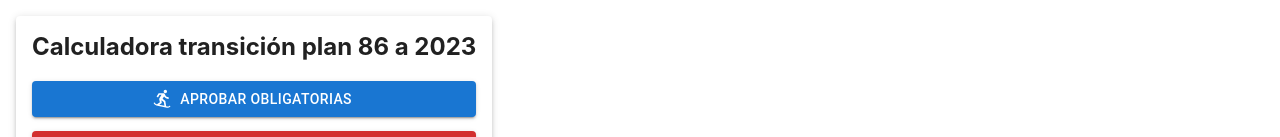
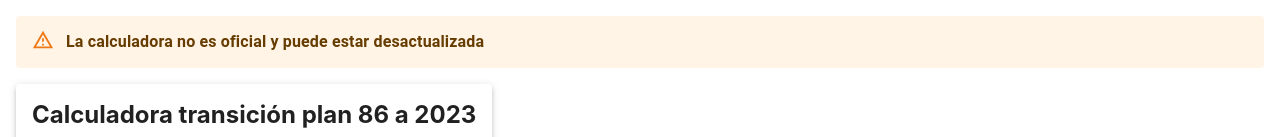
Before and after one commit to ManuelBilbao/FIUBA-Transicion, a React (Create React App) app: page / in a window 1280 px wide. Shown: the top 137 px of the page. Built offline with nearby package versions, Linux system fonts and the light colour scheme; no server answers.

Commit message:
Aviso desactualizada

```diff
--- a/src/App.jsx
+++ b/src/App.jsx
@@ -155,6 +155,11 @@ function App() {
   return (
     <Box sx={{flexGrow: 1}} padding={2}>
       <Grid container sx={{ margin: "0 0 2rem 0" }}>
+        <Grid item xs={12} sx={{ margin: "0 0 1rem 0" }}>
+          <Alert severity="warning">
+            <AlertTitle sx={{ margin: "0" }}><b>La calculadora no es oficial y puede estar desactualizada</b></AlertTitle>
+          </Alert>
+        </Grid>
         <Grid item xs={12} sm="auto">
           <Paper elevation={3} sx={{padding: "1em"}}>
             <h2>Calculadora transición plan 86 a 2023</h2>
```
